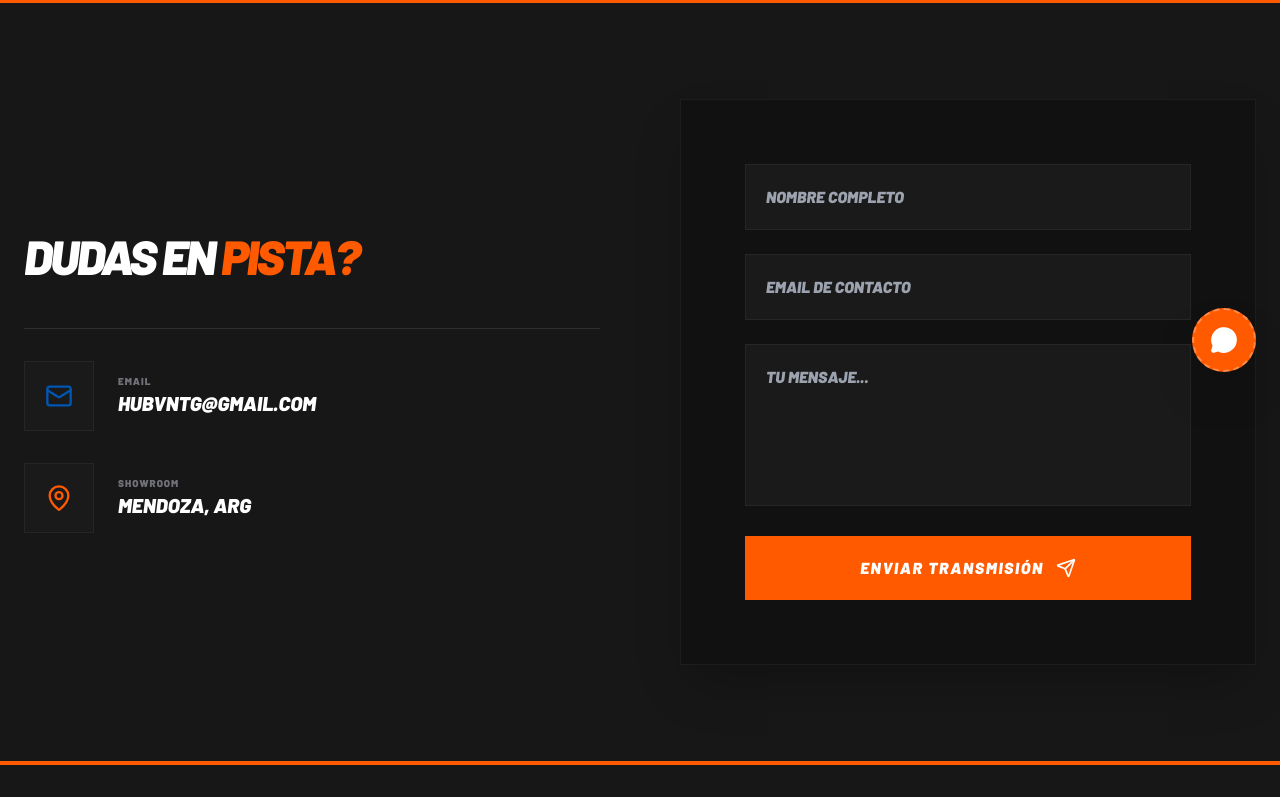
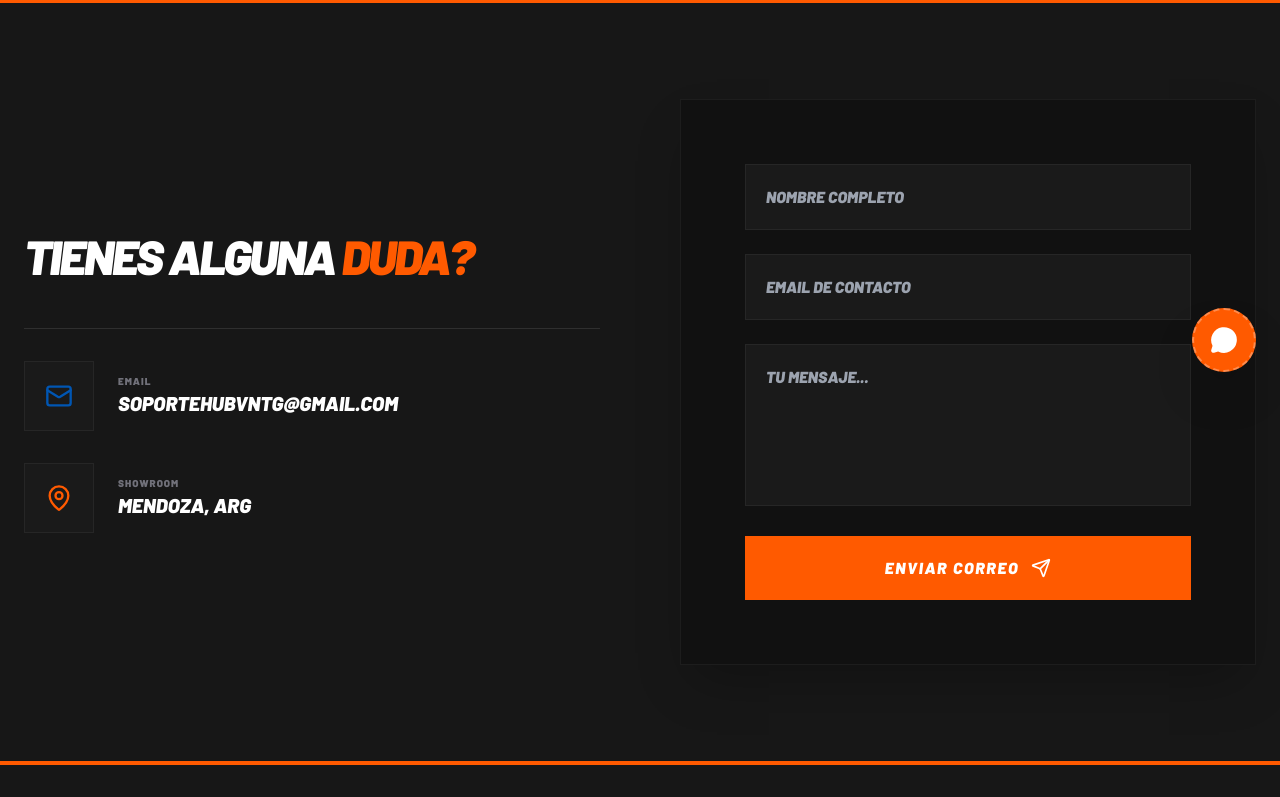
Before and after one commit to maxifuentes2/vntg-hub, a React (Vite) app in the folder client/: page /contacto in a window 1280 px wide. Shown: the part 404-1201 px from the top of the page. Built offline with nearby package versions, Linux system fonts and the light colour scheme; no server answers.

Commit message:
contacto mejorado

```diff
--- a/client/src/pages/Contacto.jsx
+++ b/client/src/pages/Contacto.jsx
@@ -45,13 +45,13 @@ export default function Contacto() {
             </header>
             <div className="max-w-[1400px] mx-auto px-6 py-24 grid grid-cols-1 lg:grid-cols-2 gap-20">
                 <div className="space-y-12 flex flex-col justify-center">
-                    <h2 className="text-5xl font-black italic uppercase tracking-tighter text-zinc-900 dark:text-white">Dudas en <span className="text-brand-orange">pista?</span></h2>
+                    <h2 className="text-5xl font-black italic uppercase tracking-tighter text-zinc-900 dark:text-white">Tienes alguna <span className="text-brand-orange">duda?</span></h2>
                     <div className="space-y-8 pt-8 border-t border-zinc-200 dark:border-white/10">
                         <div className="flex items-center gap-6 group">
                             <div className="bg-zinc-50 dark:bg-[#1a1a1a] p-5 border border-zinc-200 dark:border-white/5 group-hover:border-brand-blue transition-colors"><Mail size={28} className="text-brand-blue" /></div>
                             <div>
                                 <p className="text-[10px] font-black uppercase text-zinc-500 tracking-widest">Email</p>
-                                <p className="text-xl font-black italic uppercase">hubvntg@gmail.com</p>
+                                <p className="text-xl font-black italic uppercase">soportehubvntg@gmail.com</p>
                             </div>
                         </div>
                         <div className="flex items-center gap-6 group">
@@ -100,9 +100,9 @@ export default function Contacto() {
                         className="w-full bg-brand-orange text-white py-5 font-black uppercase italic tracking-widest hover:bg-zinc-900 dark:hover:bg-white dark:hover:text-brand-dark transition-all flex items-center justify-center gap-3 disabled:opacity-50 disabled:cursor-not-allowed"
                     >
                         {estadoEnviando === 'loading' ? 'ENVIANDO...' :
-                         estadoEnviando === 'success' ? 'TRANSMISIÓN EXITOSA' :
+                         estadoEnviando === 'success' ? 'CORREO ENVIADO' :
                          estadoEnviando === 'error' ? 'ERROR AL ENVIAR' :
-                         <>Enviar Transmisión <Send size={20} /></>}
+                         <>Enviar Correo  <Send size={20} /></>}
                     </button>
                 </form>
             </div>
```
Also changed, not shown: 1 other file (tests, documents, lock files or other folders).
